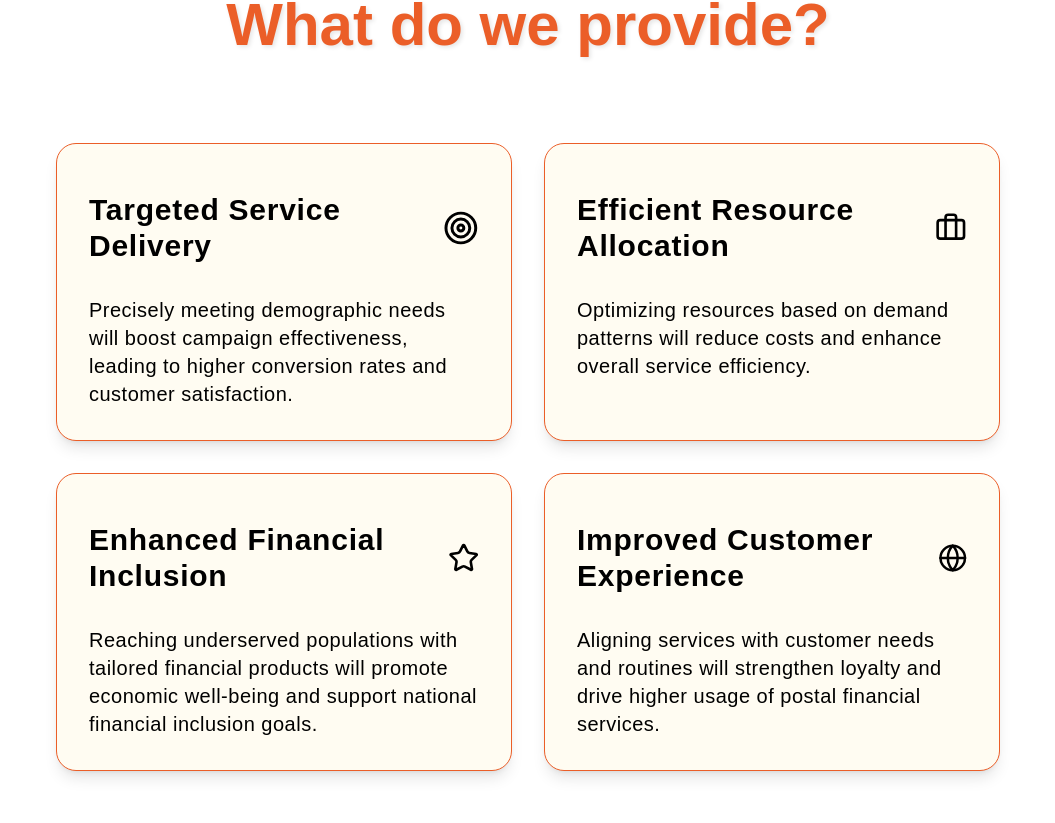
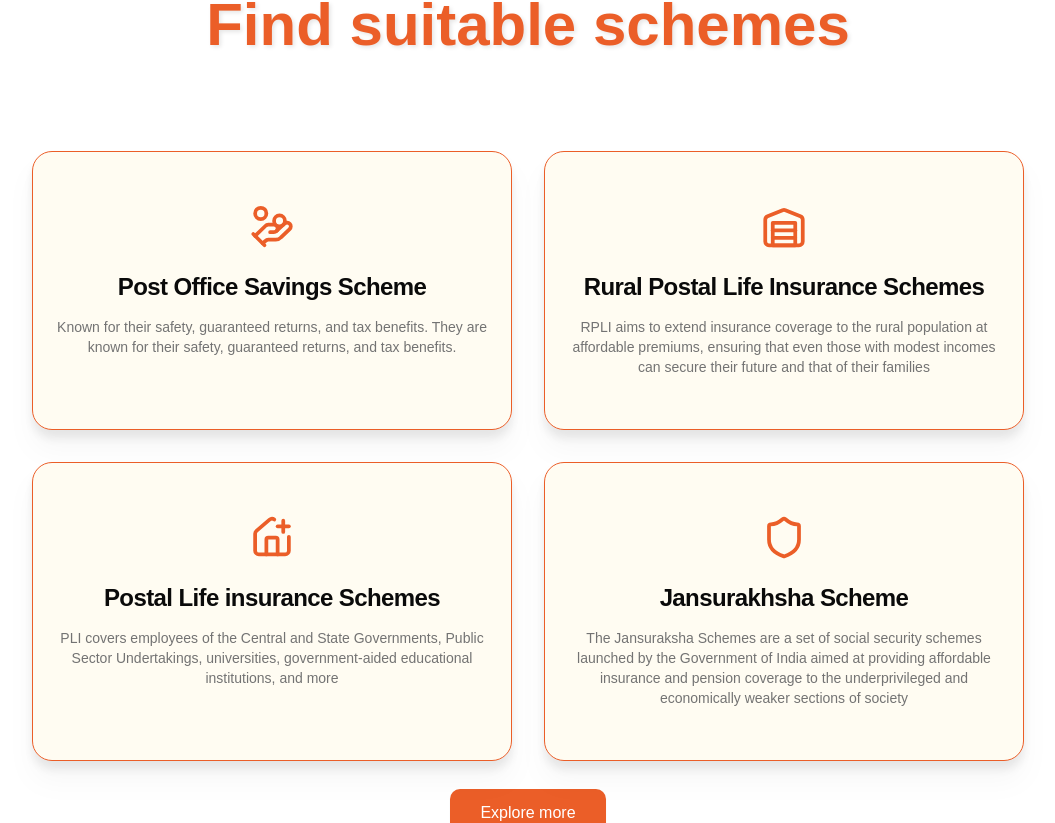
Before and after one commit to shreyansh232/Yojana-Saarthi, a Next.js app in the folder frontend/: page / in a window 1280 px wide. Shown: the part 961-1784 px from the top of the page, without its empty margins (112-1167 px from the left). Built offline with nearby package versions, Linux system fonts and the light colour scheme; a web font is replaced by a local one.

Commit message:
scheme cards

```diff
--- a/frontend/package.json
+++ b/frontend/package.json
@@ -20,6 +20,7 @@
     "@hookform/resolvers": "^3.9.0",
     "@prisma/client": "^5.14.0",
     "@radix-ui/react-icons": "^1.3.0",
+    "@radix-ui/react-slot": "^1.1.0",
     "@radix-ui/react-label": "^2.1.0",
     "@radix-ui/react-navigation-menu": "^1.2.0",
     "@radix-ui/react-select": "^2.1.1",
--- a/frontend/src/app/page.tsx
+++ b/frontend/src/app/page.tsx
@@ -1,5 +1,5 @@
 import Navbar from "@/components/ui/Navbar";
-import Link from "next/link";
+import Schemes from "@/components/ui/Schemes";
 import Hero from "@/components/Hero";
 import { Testimonials } from "@/components/Testimonials";
 import Footer from "@/components/Footer";
@@ -10,6 +10,7 @@ export default function HomePage() {
     <>
       <Navbar />
       <Hero />
+      <Schemes />
       <Features />
       <Testimonials />
       <Footer />
--- a/frontend/src/components/Testimonials.tsx
+++ b/frontend/src/components/Testimonials.tsx
@@ -26,11 +26,11 @@ const testimonials = [
     image:
       "https://images.unsplash.com/photo-1595152772835-219674b2a8a6?crop=faces&fit=crop&w=500&h=500&q=80",
     quote: (
-      <div>
+      <div className="text-xl">
         Using this platform has greatly enhanced my ability to access financial
         services tailored to my needs.
         <strong> The platform's insights into local needs are spot on!</strong>
-        It’s a game-changer for anyone looking to manage their finances
+        It&apos;s a game-changer for anyone looking to manage their finances
         effectively.
       </div>
     ),
@@ -41,7 +41,7 @@ const testimonials = [
     image:
       "https://images.unsplash.com/photo-1529626455594-4ff0802cfb7e?crop=faces&fit=crop&w=500&h=500&q=80",
     quote: (
-      <div>
+      <div className="text-xl">
         The platform identified the best savings scheme for my situation.
         <strong>
           {" "}
@@ -56,10 +56,10 @@ const testimonials = [
     image:
       "https://images.unsplash.com/photo-1544723795-3fb6469f5b39?crop=faces&fit=crop&w=500&h=500&q=80",
     quote: (
-      <div>
+      <div className="text-xl">
         This platform made it easy to understand and choose the right insurance
         plan.
-        <strong> It’s intuitive and highly user-friendly.</strong>I would
+        <strong> It&apos;s intuitive and highly user-friendly.</strong>I would
         recommend it to anyone.
       </div>
     ),
@@ -70,7 +70,7 @@ const testimonials = [
     image:
       "https://images.unsplash.com/photo-1520813792240-56fc4a3765a7?crop=faces&fit=crop&w=500&h=500&q=80",
     quote: (
-      <div>
+      <div className="text-xl">
         The insights provided by this platform have been invaluable.
         <strong> The accuracy of the recommendations is impressive.</strong>
       </div>
@@ -82,12 +82,12 @@ const testimonials = [
     image:
       "https://images.unsplash.com/photo-1500648767791-00dcc994a43e?crop=faces&fit=crop&w=500&h=500&q=80",
     quote: (
-      <div>
-        Thanks to this platform, I’ve been able to better manage my savings and
+      <div className="text-xl">
+        Thanks to this platform, I&apos;ve been able to better manage my savings and
         plan for the future.
         <strong>
           {" "}
-          It’s like having a financial advisor at your fingertips.
+          It&apos;s like having a financial advisor at your fingertips.
         </strong>
       </div>
     ),
@@ -98,10 +98,10 @@ const testimonials = [
     image:
       "https://images.unsplash.com/photo-1544005313-94ddf0286df2?crop=faces&fit=crop&w=500&h=500&q=80",
     quote: (
-      <div>
-        I’m really impressed with how this platform understands the needs of
+      <div className="text-xl">
+        I&apos;m really impressed with how this platform understands the needs of
         people like me.
-        <strong> It’s helped me make better financial decisions.</strong>
+        <strong> It&apos;s helped me make better financial decisions.</strong>
       </div>
     ),
     name: "Kiran Patel",
--- /dev/null
+++ b/frontend/src/components/ui/Schemes.tsx
@@ -0,0 +1,90 @@
+import {
+  Card,
+  CardContent,
+  CardDescription,
+  CardFooter,
+  CardHeader,
+  CardTitle,
+} from "@/components/ui/card";
+
+import { HandCoins } from "lucide-react";
+import { HousePlus } from "lucide-react";
+import { Shield } from "lucide-react";
+import { Warehouse } from "lucide-react";
+import { Button } from "./button";
+
+export default function Schemes() {
+  return (
+    <div className="mx-auto max-w-6xl p-20">
+      <h1
+        className="mb-24 text-center text-6xl font-bold text-[#EB5E28]"
+        style={{ textShadow: "2px 2px 4px rgba(0, 0, 0, 0.1)" }}
+      >
+        Find suitable schemes
+      </h1>
+      <div className="grid grid-cols-2 gap-8 text-center">
+        <Card>
+          <CardHeader className="">
+            <HandCoins className="mb-4 flex w-full justify-center" size={45} />
+            <CardTitle className="pb-2 text-2xl">
+              Post Office Savings Scheme
+            </CardTitle>
+            <CardDescription>
+              Known for their safety, guaranteed returns, and tax benefits. They
+              are known for their safety, guaranteed returns, and tax benefits.
+            </CardDescription>
+          </CardHeader>
+        </Card>
+
+        <Card>
+          <CardHeader>
+            <Warehouse
+              className="color-white mb-4 flex w-full justify-center"
+              size={45}
+            />
+            <CardTitle className="pb-2 text-2xl">
+              Rural Postal Life Insurance Schemes
+            </CardTitle>
+            <CardDescription>
+              RPLI aims to extend insurance coverage to the rural population at
+              affordable premiums, ensuring that even those with modest incomes
+              can secure their future and that of their families
+            </CardDescription>
+          </CardHeader>
+        </Card>
+
+        <Card>
+          <CardHeader>
+            <HousePlus className="mb-4 flex w-full justify-center" size={45} />
+            <CardTitle className="pb-2 text-2xl">
+              Postal Life insurance Schemes
+            </CardTitle>
+            <CardDescription>
+              PLI covers employees of the Central and State Governments, Public
+              Sector Undertakings, universities, government-aided educational
+              institutions, and more
+            </CardDescription>
+          </CardHeader>
+        </Card>
+
+        <Card>
+          <CardHeader>
+            <Shield className="mb-4 flex w-full justify-center" size={45} />
+            <CardTitle className="pb-2 text-2xl">Jansurakhsha Scheme</CardTitle>
+            <CardDescription>
+              The Jansuraksha Schemes are a set of social security schemes
+              launched by the Government of India aimed at providing affordable
+              insurance and pension coverage to the underprivileged and
+              economically weaker sections of society
+            </CardDescription>
+          </CardHeader>
+        </Card>
+      </div>
+      <div className="m-7 flex justify-center">
+        <Button variant="button" className="text-md w-1/6 p-6">
+          Explore more
+        </Button>
+      </div>
+    </div>
+  );
+}
--- a/frontend/src/components/ui/button.tsx
+++ b/frontend/src/components/ui/button.tsx
@@ -2,10 +2,10 @@ import * as React from "react";
 import { Slot } from "@radix-ui/react-slot";
 import { cva, type VariantProps } from "class-variance-authority";
 
-import { cn } from "../../lib/utils";
+import { cn } from "@/lib/utils";
 
 const buttonVariants = cva(
-  "inline-flex items-center justify-center whitespace-nowrap rounded-md text-sm font-medium transition-colors focus-visible:outline-none focus-visible:ring-1 focus-visible:ring-ring disabled:pointer-events-none disabled:opacity-50 ",
+  "inline-flex items-center justify-center whitespace-nowrap rounded-md text-sm font-medium transition-colors focus-visible:outline-none focus-visible:ring-1 focus-visible:ring-ring disabled:pointer-events-none disabled:opacity-50",
   {
     variants: {
       variant: {
--- /dev/null
+++ b/frontend/src/components/ui/card.tsx
@@ -0,0 +1,83 @@
+import * as React from "react";
+
+import { cn } from "@/lib/utils";
+
+const Card = React.forwardRef<
+  HTMLDivElement,
+  React.HTMLAttributes<HTMLDivElement>
+>(({ className, ...props }, ref) => (
+  <div
+    ref={ref}
+    className={cn(
+      "bg-wheat rounded-[20px] border-[1px] border-orange py-7 text-card-foreground drop-shadow-xl",
+      className,
+    )}
+    {...props}
+  />
+));
+Card.displayName = "Card";
+
+const CardHeader = React.forwardRef<
+  HTMLDivElement,
+  React.HTMLAttributes<HTMLDivElement>
+>(({ className, ...props }, ref) => (
+  <div
+    ref={ref}
+    className={cn("flex flex-col space-y-1.5 p-6", className)}
+    {...props}
+  />
+));
+CardHeader.displayName = "CardHeader";
+
+const CardTitle = React.forwardRef<
+  HTMLParagraphElement,
+  React.HTMLAttributes<HTMLHeadingElement>
+>(({ className, ...props }, ref) => (
+  <h3
+    ref={ref}
+    className={cn("font-semibold leading-none tracking-tight", className)}
+    {...props}
+  />
+));
+CardTitle.displayName = "CardTitle";
+
+const CardDescription = React.forwardRef<
+  HTMLParagraphElement,
+  React.HTMLAttributes<HTMLParagraphElement>
+>(({ className, ...props }, ref) => (
+  <p
+    ref={ref}
+    className={cn("text-sm text-muted-foreground", className)}
+    {...props}
+  />
+));
+CardDescription.displayName = "CardDescription";
+
+const CardContent = React.forwardRef<
+  HTMLDivElement,
+  React.HTMLAttributes<HTMLDivElement>
+>(({ className, ...props }, ref) => (
+  <div ref={ref} className={cn("p-6 pt-0", className)} {...props} />
+));
+CardContent.displayName = "CardContent";
+
+const CardFooter = React.forwardRef<
+  HTMLDivElement,
+  React.HTMLAttributes<HTMLDivElement>
+>(({ className, ...props }, ref) => (
+  <div
+    ref={ref}
+    className={cn("flex items-center p-6 pt-0", className)}
+    {...props}
+  />
+));
+CardFooter.displayName = "CardFooter";
+
+export {
+  Card,
+  CardHeader,
+  CardFooter,
+  CardTitle,
+  CardDescription,
+  CardContent,
+};
--- a/frontend/src/components/ui/infinite-moving-cards.tsx
+++ b/frontend/src/components/ui/infinite-moving-cards.tsx
@@ -92,7 +92,7 @@ export const InfiniteMovingCards = ({
 
         {items.map((item) => (
           <li
-            className="w-[300px] max-w-full rounded-xl border flex-shrink-0 border-[#eb5e28] px-8 py-6 md:w-[300px] relative shadow-lg bg-[#FFFCF2]"
+            className="w-[300px] max-w-full rounded-xl border flex-shrink-0 border-[#eb5e28] px-8 py-6 md:w-[400px] relative shadow-lg bg-[#FFFCF2]"
             key={item.name}
           >
             <blockquote className="mb-12">
--- a/frontend/src/styles/globals.css
+++ b/frontend/src/styles/globals.css
@@ -90,3 +90,8 @@
     @apply bg-background text-foreground;
   }
 }
+
+.lucide {
+  /* Change this! */
+  color: #eb5e28;
+}
--- a/frontend/tailwind.config.ts
+++ b/frontend/tailwind.config.ts
@@ -69,7 +69,8 @@ export default {
   				'4': 'hsl(var(--chart-4))',
   				'5': 'hsl(var(--chart-5))',
   			},
-  			orange: '#EB5E28'
+  			orange: '#EB5E28',
+        wheat: "#FFFCF2",
   		}
   	}
   },
```
Also changed, not shown: 1 other file (tests, documents, lock files or other folders).
